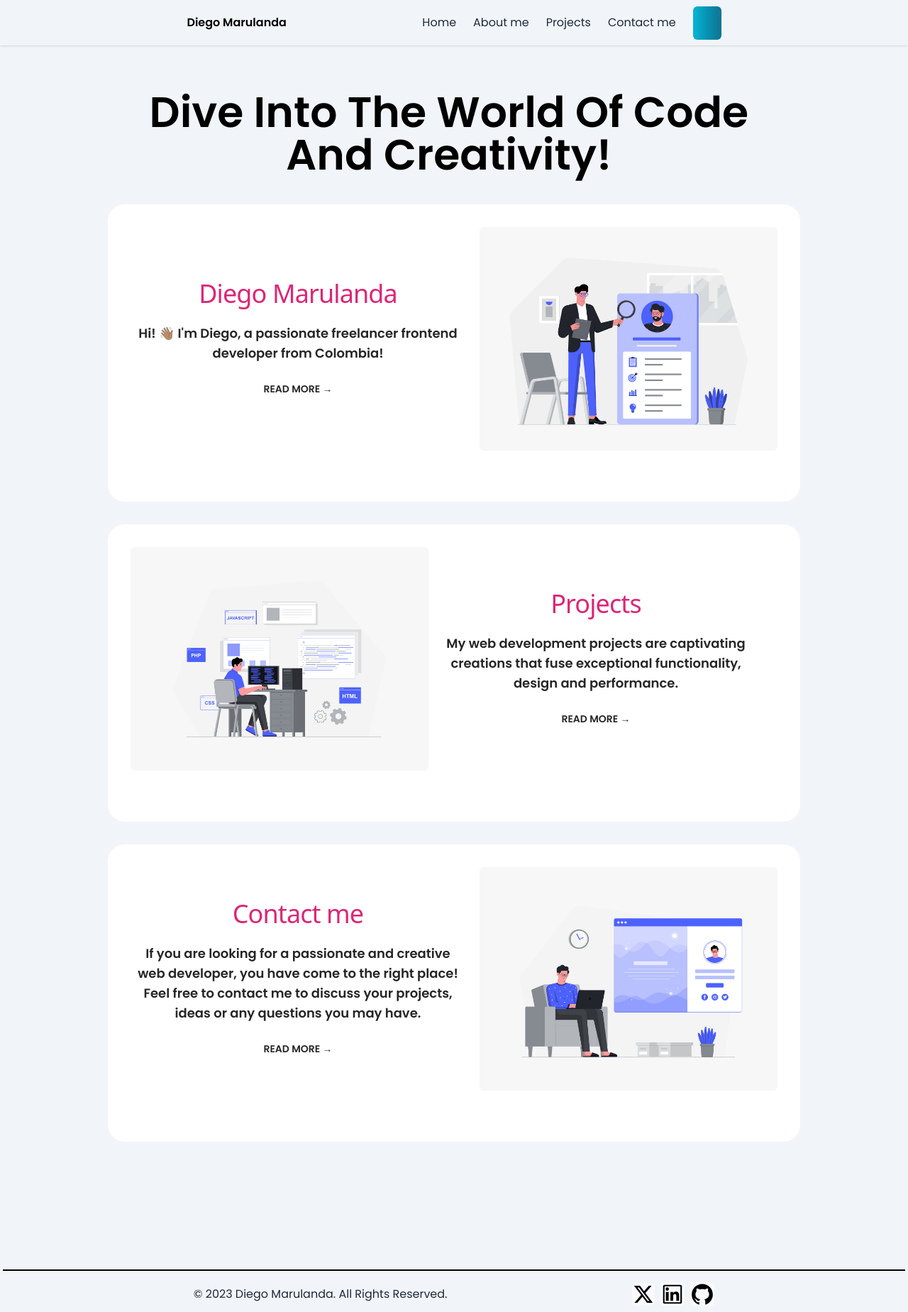
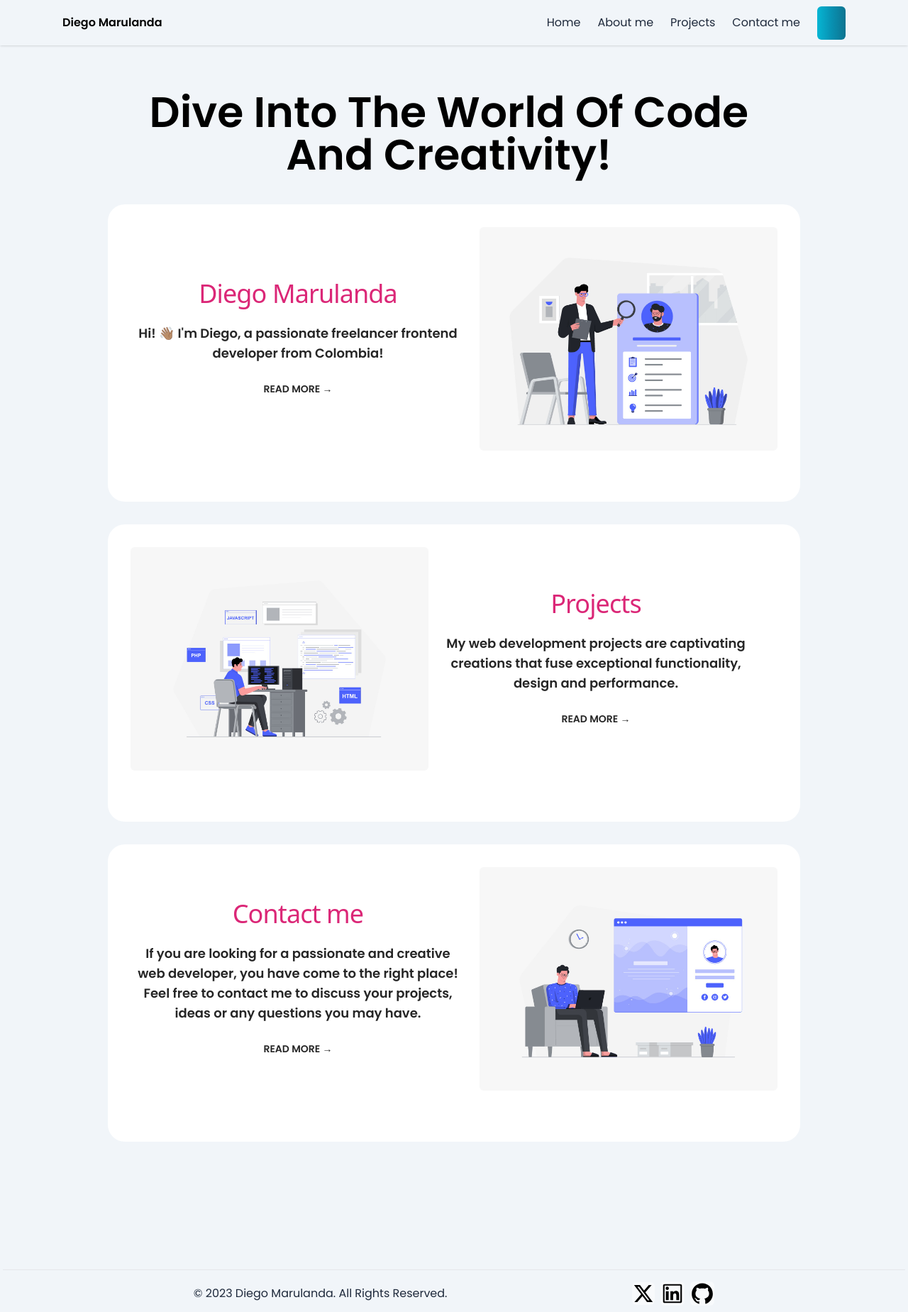
Before and after one commit to DiegoMarulandaB/Portfolio, a Next.js app: page / in a window 1280 px wide. Shown: the whole page at 71% size. Built offline with nearby package versions, Linux system fonts and the light colour scheme; some icons are missing.

Commit message:
style: Add modifications to navigation and footer borders

```diff
--- a/src/components/Footer/Footer.tsx
+++ b/src/components/Footer/Footer.tsx
@@ -5,8 +5,8 @@ import { RiTwitterXFill } from 'react-icons/ri'
 const Footer = () => {
   return (
     <section id="footer">
-      <div className=" mx-auto max-w-full md:max-w-full px-1 sm:px-1  mt-12  bg-slate-100 dark:bg-slate-700 ">
-        <hr className="border border-black dark:border-white" />
+      <div className=" mx-auto max-w-full md:max-w-full  px-1 sm:px-1  mt-12  bg-slate-100 dark:bg-slate-700 ">
+        <hr className=" dark:border-slate-600 " />
         <div className="mx-auto p-2 flex flex-col items-center justify-center text-center md:flex-row md:justify-evenly">
           <div className="flex flex-row items-center justify-evenly space-x-2   mt-2   text-slate-800 dark:text-slate-100 mx-18 mr-18 ">
             &copy; 2023 Diego Marulanda. All Rights Reserved.
--- a/src/components/Navigation/Navigation.tsx
+++ b/src/components/Navigation/Navigation.tsx
@@ -23,10 +23,10 @@ export default function Navigation() {
 
 
   return (
-    <header className="w-full mx-auto  px-4 sm:px-20 fixed top-0 z-50 shadow bg-slate-100 dark:bg-slate-700 dark:border-b dark:border-slate-700 ">
-      <div className="justify-evenly  md:items-center md:flex  ">
+    <header className="w-full mx-auto  px-4 sm:px-20 fixed top-0 z-50 shadow bg-slate-100 dark:bg-slate-700  dark:border-slate-600 ">
+      <div className="justify-between  md:items-center md:flex  ">
         <div>
-          <div className="flex items-center justify-between py-3 md:py-5 md:block ">
+          <div className="flex items-center justify-evenly py-3 md:py-5 md:block ">
             <Link href="/" rel="noopener noreferrer dns-prefetch">
               <div className="container flex items-center space-x-2">
                 <h2 className="text-1xl font-bold transition-transform cursor-pointer mx-2 mr-2">Diego Marulanda</h2>
```
